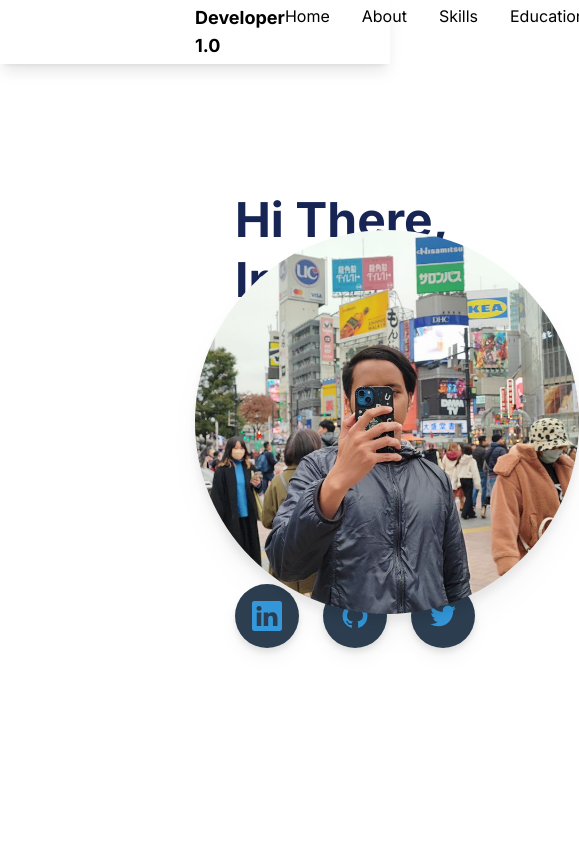
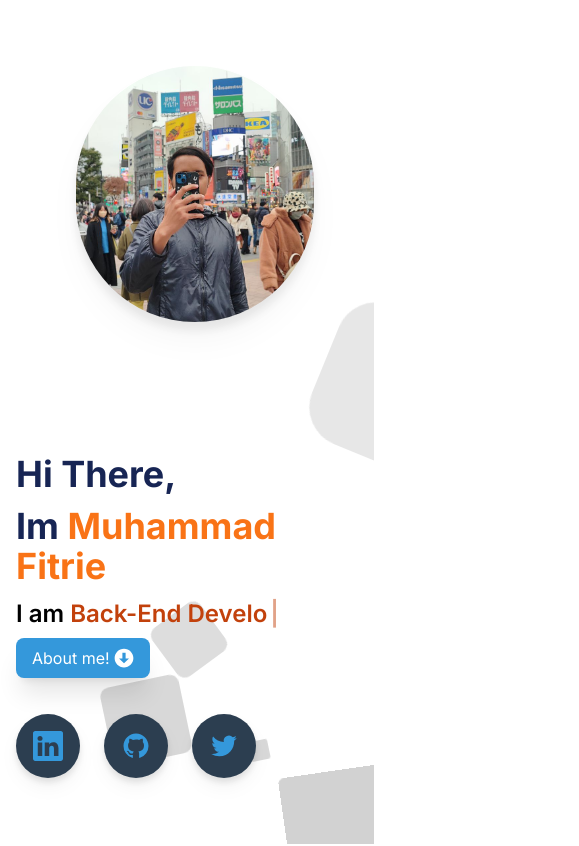
Before and after one commit to mfitrie/portfolio-web, a Next.js app: page / in a window 390 px wide. Shown: the top 846 px of the page, 579 px wide, since content can reach past the window. Built offline with nearby package versions, Linux system fonts and the light colour scheme.

Commit message:
feat: make mainpage responsive

```diff
--- a/src/components/container.tsx
+++ b/src/components/container.tsx
@@ -5,6 +5,6 @@ export default function Container({
     children: React.ReactNode
 }){
     return (
-        <div className="container mx-auto px-4">{ children }</div>
+        <div className="mx-auto px-4 md:container">{ children }</div>
     )
 }
--- a/src/components/main-page.tsx
+++ b/src/components/main-page.tsx
@@ -18,7 +18,7 @@ import { motion } from "framer-motion"
 
 export default function MainPage(){
     return (
-        <main className="h-screen grid grid-cols-2 relative">
+        <main className="h-screen grid grid-cols-2 relative xs:grid-cols-1 md:grid-cols-2">
             <ul className={styles.circles}>
                     <li></li>
                     <li></li>
@@ -31,21 +31,13 @@ export default function MainPage(){
                     <li></li>
                     <li></li>
             </ul>
-            <div className="h-full px-10 flex flex-col items-start justify-center gap-6">
+            <div className="h-full flex flex-col items-start justify-center gap-6 xs:order-2 xs:gap-2 xs:px-0 md:px-10 md:order-1 md:gap-6">
                 <div className="flex flex-col gap-3">
-                    <h1 className="text-5xl text-blue-950 font-bold">Hi There,</h1>
-                    <h1 className="text-5xl text-blue-950 font-bold">Im <span className="text-orange-500">Muhammad Fitrie</span> </h1>
+                    <h1 className="text-blue-950 font-bold xs:text-4xl md:text-5xl">Hi There,</h1>
+                    <h1 className="text-blue-950 font-bold xs:text-4xl md:text-5xl">Im <span className="text-orange-500">Muhammad Fitrie</span> </h1>
                     <TypewriterWord />
                 </div>
                 <div>
-                    {/* <button
-                        className="rounded-lg px-4 py-2 flex gap-1 items-center text-white shadow-xl duration-500 ease-in-out hover:bg-green-700 hover:transition-all hover:gap-3"
-                        title="About me!"
-                        style={{backgroundColor: '#3498db'}}
-                    >
-                        About me!
-                        <ArrowDown size="20"/>
-                    </button> */}
                     <Button
                         handleOnClick={() => {}}
                     >
@@ -53,7 +45,7 @@ export default function MainPage(){
                         <ArrowDown size="20"/>
                     </Button>
                 </div>
-                <div className="flex gap-6 mt-7">
+                <div className="flex gap-6 mt-7 sm:mt-1 md:mt-7">
                     <Link
                         href="https://www.linkedin.com/in/muhammad-fitrie-a88472199/"
                         target="_blank"
@@ -61,7 +53,7 @@ export default function MainPage(){
                         className="drop-shadow-lg"
                     >
                         <span className="w-16 h-16 flex justify-center items-center rounded-full" style={{backgroundColor: "#2c3e50"}}>
-                                <LinkedinIcon size="30" hexColor="#3498db"/>
+                            <LinkedinIcon size="30" hexColor="#3498db"/>
                         </span>
                     </Link>
                     <Link
@@ -86,16 +78,10 @@ export default function MainPage(){
                     </Link>
                 </div>
             </div>
-            <div className="h-full flex items-center justify-center">
-                <div className="w-4/6">
-                    {/* <Image
-                        src="https://picsum.photos/seed/picsum/300/300"
-                        alt="avatar-image"
-                        width="300"
-                        height="300"
-                    /> */}
+            <div className="h-full flex items-center justify-center xs:order-1 md:order-2">
+                <div className="w-4/6 xs:flex xs:justify-center">
                     <motion.div
-                        className="w-96 h-96 rounded-full overflow-hidden drop-shadow-xl"
+                        className="rounded-full overflow-hidden drop-shadow-xl xs:w-64 xs:h-64 md:w-96 md:h-96"
                         initial={{ opacity: 0, x: 100 }}
                         animate={{ opacity: 1, x: 0 }}
                     >
--- a/src/components/navbar.tsx
+++ b/src/components/navbar.tsx
@@ -2,7 +2,7 @@ import Link from "next/link";
 
 export default function NavBar(){
     return (
-        <nav className="bg-white h-16 w-screen fixed flex items-center shadow-lg z-10">
+        <nav className="bg-white h-16 w-screen fixed flex items-center shadow-lg z-10 xs:hidden md:flex">
             <div className="container mx-auto px-4 flex flex-row justify-between">
             <h1 className="font-bold text-lg">Developer 1.0</h1>
             <ul className="flex flex-row gap-8">
```
